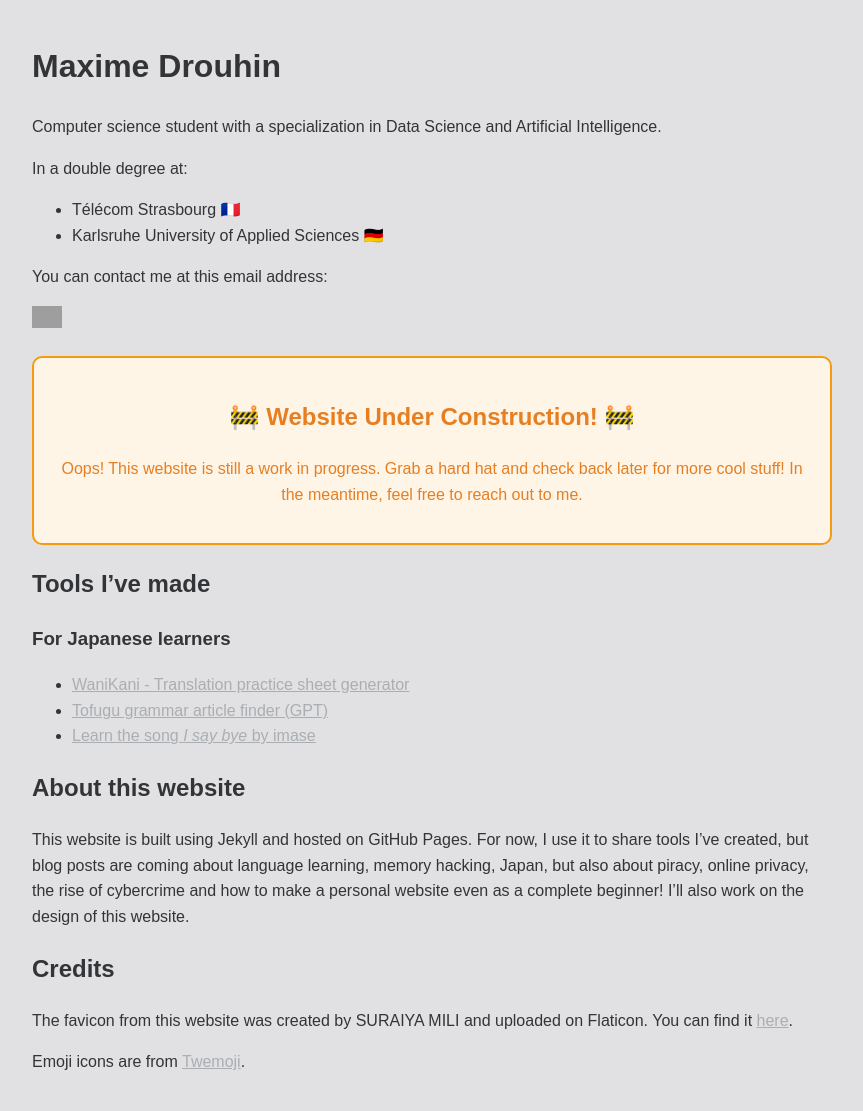
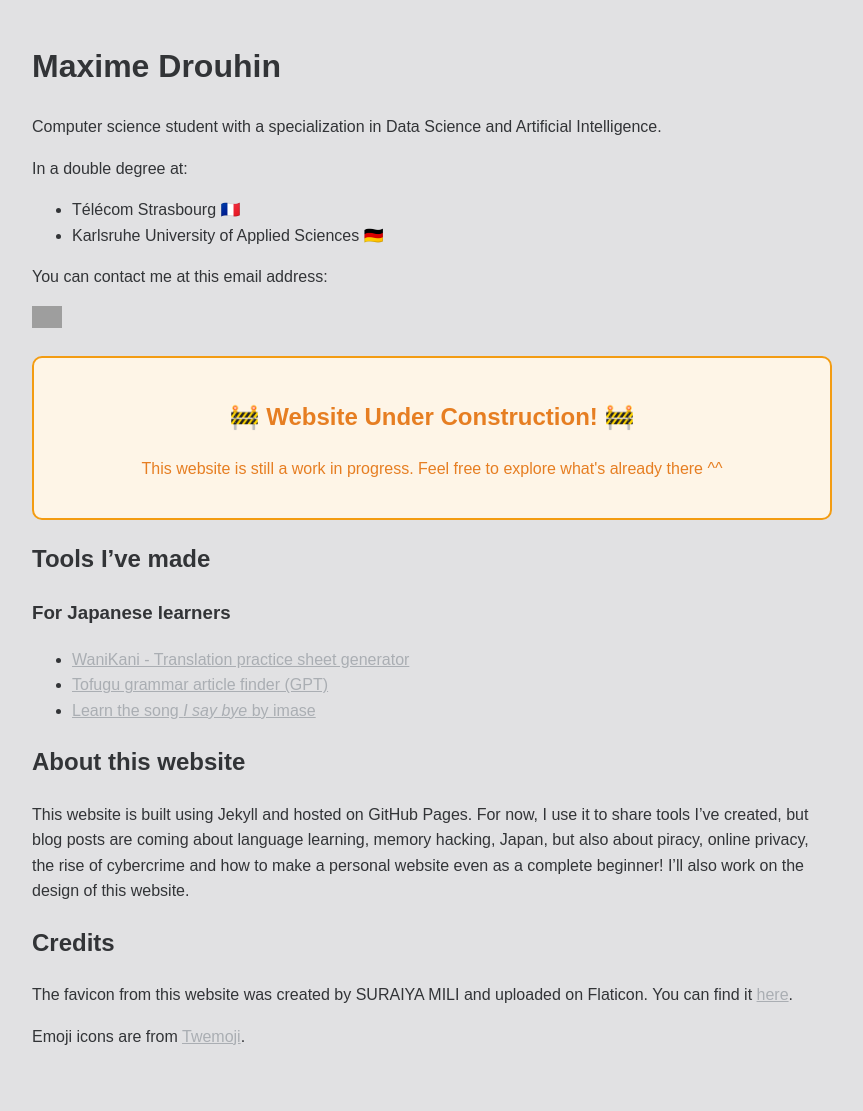
Before and after one commit to maximedrouhin/maximedrouhin.github.io, a Jekyll site: the page built from index.md, in a window 1280 px wide. Shown: the whole page, without its empty margins (208-1071 px from the left). Built offline with Jekyll 4.4.1, drawn with Linux system fonts in a browser that asks for light colours; after the commit the page ends 1085 px from its top, so only the background shows below that; grey boxes are pictures that could not be loaded.

Commit message:
Updated "Website Under Construction" banner

```diff
--- a/index.md
+++ b/index.md
@@ -17,7 +17,7 @@
 
 <div class="construction">
     <h2>🚧 Website Under Construction! 🚧</h2>
-    <p>Oops! This website is still a work in progress. Grab a hard hat and check back later for more cool stuff! In the meantime, feel free to reach out to me.</p>
+    <p>This website is still a work in progress. Feel free to explore what's already there ^^</p>
 </div>
 
 ## Tools I've made
```
